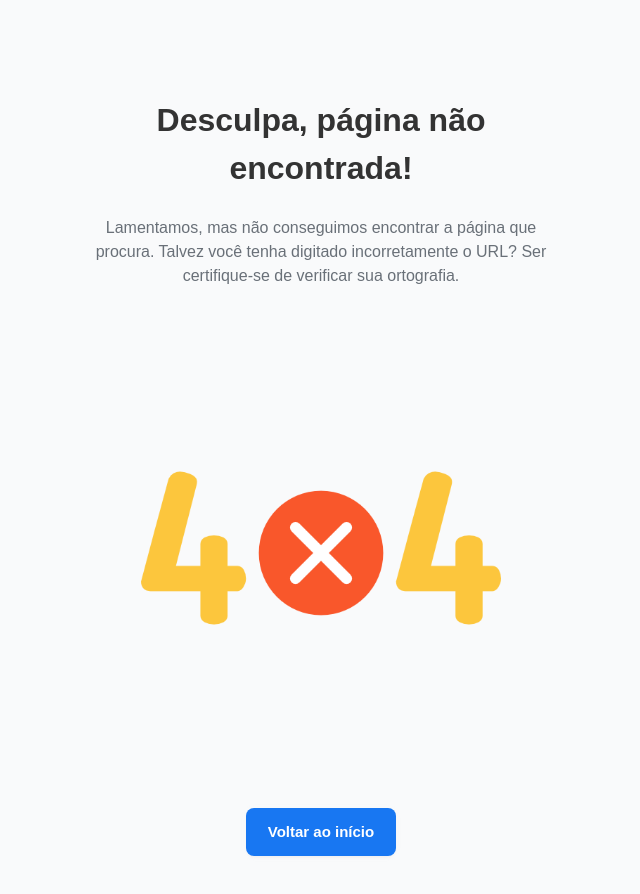
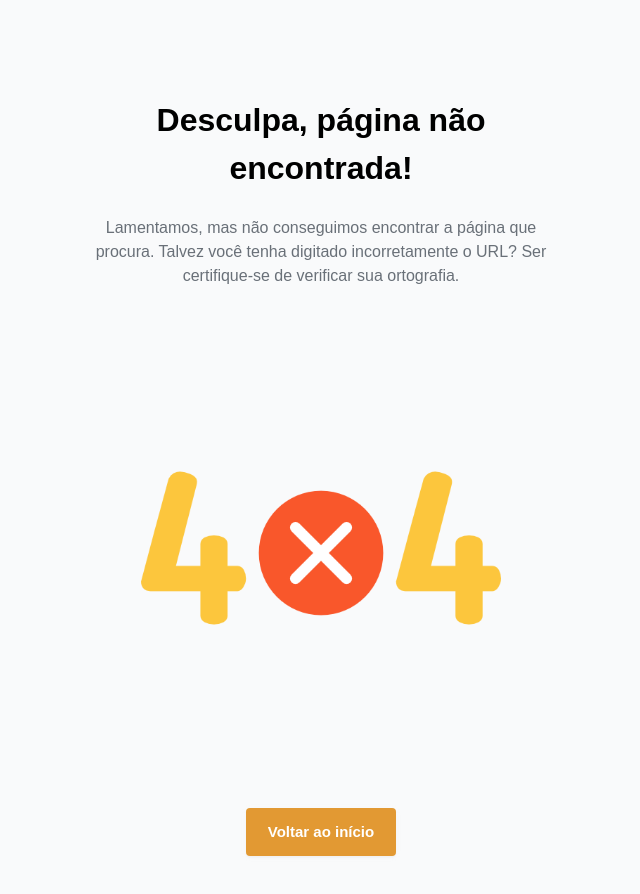
Before and after one commit to gabigontijo/Uol-teste, a React (Vite) app in the folder my-react-app/: page /404 in a window 1280 px wide. Shown: the top 894 px of the page, without its empty margins (319-959 px from the left). Built offline with nearby package versions, Linux system fonts and the light colour scheme.

Commit message:
adjust palette colors

```diff
--- a/my-react-app/src/theme/index.jsx
+++ b/my-react-app/src/theme/index.jsx
@@ -19,7 +19,6 @@ export default function ThemeProvider({ children }) {
       typography,
       shadows: shadows(),
       customShadows: customShadows(),
-      shape: { borderRadius: 8 },
     }),
     []
   );
--- a/my-react-app/src/theme/palette.js
+++ b/my-react-app/src/theme/palette.js
@@ -20,11 +20,7 @@ export const grey = {
 };
 
 export const primary = {
-  lighter: '#D0ECFE',
-  light: '#E29933',
-  main: '#1877F2',
-  dark: '#0C44AE',
-  darker: '#042174',
+  main: '#E29933',
   contrastText: '#FFFFFF',
 };
 
--- a/my-react-app/src/theme/typography.js
+++ b/my-react-app/src/theme/typography.js
@@ -1,4 +1,6 @@
 // ----------------------------------------------------------------------
+
+import { grey } from "@mui/material/colors";
 
 export function remToPx(value) {
     return Math.round(parseFloat(value) * 16);
@@ -83,6 +85,7 @@ export function remToPx(value) {
     body1: {
       lineHeight: 1.5,
       fontSize: pxToRem(16),
+      color: grey[20],
     },
     body2: {
       lineHeight: 22 / 14,
```
